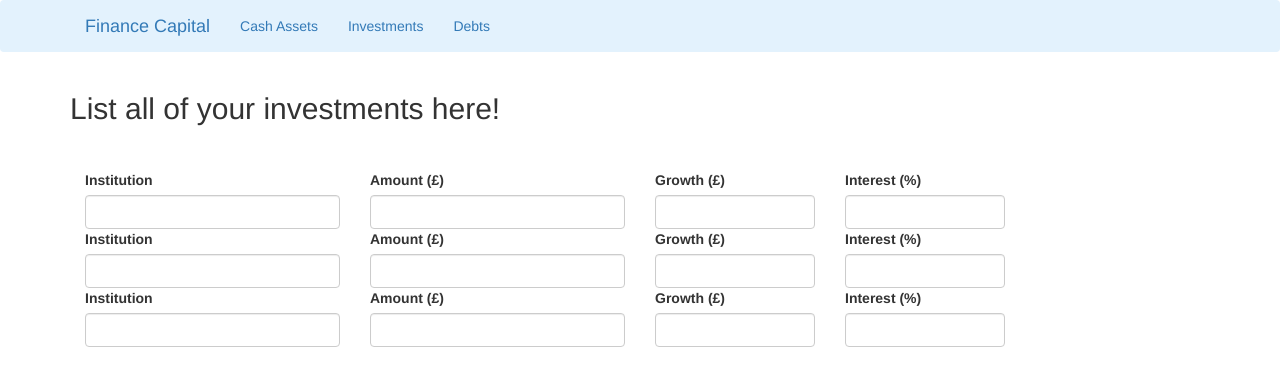
After one commit to jagraj28/PersonalFinance, a Flask app: page /investments/ in a window 1280 px wide. The commit adds this page. Shown: the top 386 px of the page. Run offline with Flask 2, Linux system fonts and the light colour scheme; some libraries are stand-ins or nearby versions.

Commit message:
v3
Lots of work done, created html pages for all 3 sub pages as well as routing links.

```diff
--- a/run.py
+++ b/run.py
@@ -5,5 +5,17 @@ app = Flask(__name__)
 def home():
     return render_template('home.html')
 
+@app.route('/assets/')
+def assets():
+    return render_template('assets.html')
+
+@app.route('/investments/')
+def investments():
+    return render_template('investments.html')
+
+@app.route('/debts/')
+def debts():
+    return render_template('debts.html')
+
 if __name__ == '__main__':
     app.run(debug=True)
--- /dev/null
+++ b/templates/base.html
@@ -0,0 +1,31 @@
+<!DOCTYPE html>
+<html lang="en">
+<head>
+  <title>Finance Capital</title>
+  <meta charset="utf-8">
+  <meta name="viewport" content="width=device-width, initial-scale=1">
+  <link rel="stylesheet" href="https://maxcdn.bootstrapcdn.com/bootstrap/3.4.1/css/bootstrap.min.css">
+  <script src="https://ajax.googleapis.com/ajax/libs/jquery/3.4.1/jquery.min.js"></script>
+  <script src="https://maxcdn.bootstrapcdn.com/bootstrap/3.4.1/js/bootstrap.min.js"></script>
+</head>
+<html>
+<body>
+    <nav>
+    <div class="navbar navbar-light" style="background-color: #e3f2fd;">
+        <div class='container'>
+        <div class="container-fluid">
+            <div class="navbar-header">
+                <a class="navbar-brand" href="{{ url_for('home') }}">Finance Capital</a>
+            </div>
+            <ul class="nav navbar-nav">
+                <li><a href="{{ url_for('assets') }}">Cash Assets</a></li>
+                <li><a href="{{ url_for('investments') }}">Investments</a></li>
+                <li><a href="{{ url_for('debts') }}">Debts</a></li>
+            </ul>
+        </div>
+        </div>
+    </div>
+    </nav>
+    {% block content %} {% endblock content %}
+</body>
+</html>
--- /dev/null
+++ b/templates/investments.html
@@ -0,0 +1,86 @@
+{% extends 'base.html' %}
+{% block content %}
+<div class='container'>
+    <h2>List all of your investments here!</h2><br>
+    <form>
+        <div class="form-group">
+            <div class="col-xs-3">
+            <label for="inputdefault">Institution</label>
+            <input class="form-control" id="inputdefault" type="text">
+            </div>
+        </div>
+        <div>
+            <div class="col-xs-3">
+            <label for="inputdefault">Amount (£)</label>
+            <input class="form-control" id="inputdefault" type="text">
+            </div>
+        </div>
+        <div>
+            <div class="col-xs-2">
+            <label for="inputdefault">Growth (£)</label>
+            <input class="form-control" id="inputdefault" type="text">
+            </div>
+        </div>
+        <div>
+            <div class="col-xs-2">
+            <label for="inputdefault">Interest (%)</label>
+            <input class="form-control" id="inputdefault" type="text">
+            </div>
+        </div>
+    </form>
+
+    <form>
+        <div class="form-group">
+            <div class="col-xs-3">
+            <label for="inputdefault">Institution</label>
+            <input class="form-control" id="inputdefault" type="text">
+            </div>
+        </div>
+        <div>
+            <div class="col-xs-3">
+            <label for="inputdefault">Amount (£)</label>
+            <input class="form-control" id="inputdefault" type="text">
+            </div>
+        </div>
+        <div>
+            <div class="col-xs-2">
+            <label for="inputdefault">Growth (£)</label>
+            <input class="form-control" id="inputdefault" type="text">
+            </div>
+        </div>
+        <div>
+            <div class="col-xs-2">
+            <label for="inputdefault">Interest (%)</label>
+            <input class="form-control" id="inputdefault" type="text">
+            </div>
+        </div>
+    </form>
+
+    <form>
+        <div class="form-group">
+            <div class="col-xs-3">
+            <label for="inputdefault">Institution</label>
+            <input class="form-control" id="inputdefault" type="text">
+            </div>
+        </div>
+        <div>
+            <div class="col-xs-3">
+            <label for="inputdefault">Amount (£)</label>
+            <input class="form-control" id="inputdefault" type="text">
+            </div>
+        </div>
+        <div>
+            <div class="col-xs-2">
+            <label for="inputdefault">Growth (£)</label>
+            <input class="form-control" id="inputdefault" type="text">
+            </div>
+        </div>
+        <div>
+            <div class="col-xs-2">
+            <label for="inputdefault">Interest (%)</label>
+            <input class="form-control" id="inputdefault" type="text">
+            </div>
+        </div>
+    </form>
+</div>
+{% endblock content %}
```
Also changed, not shown: templates/assets.html (added, +66 -0 lines), templates/debts.html (added, +66 -0 lines), templates/home.html (+84 -33 lines).
